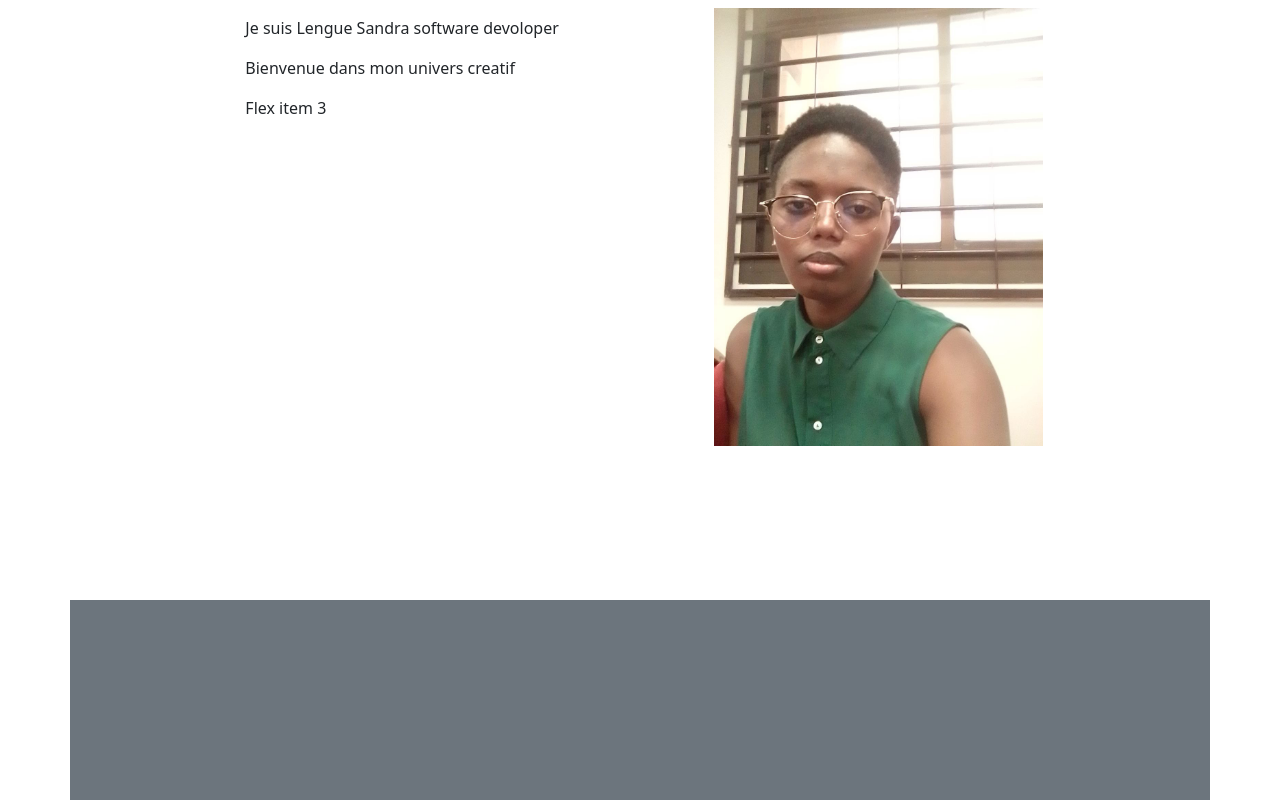
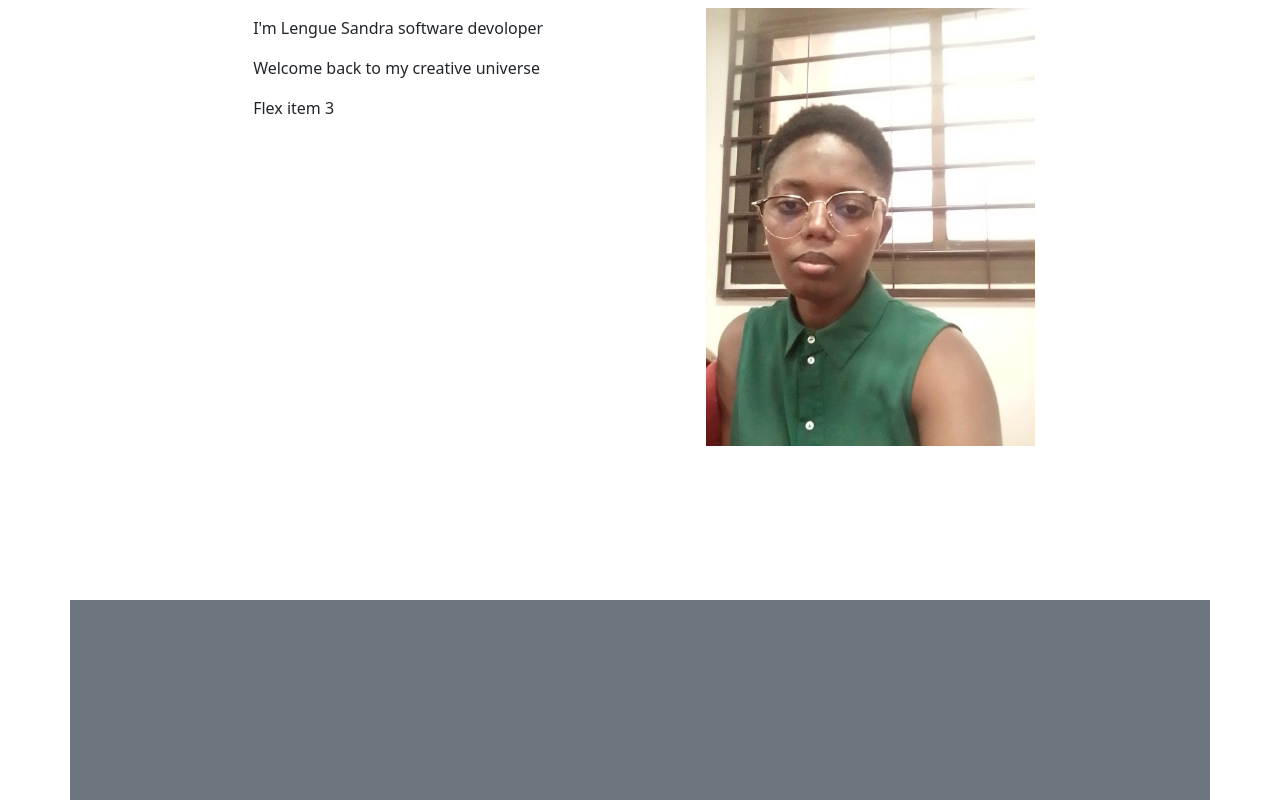
Before and after one commit to lengueSandra48/my-portfolio, a plain HTML site: page index.html in a window 1280 px wide. Shown: the top 800 px of the page. Drawn offline with nearby package versions, Linux system fonts and the light colour scheme.

Commit message:
add about me

```diff
--- a/index.html
+++ b/index.html
@@ -16,8 +16,8 @@
     </div>
     <div class="d-flex p-2 bg-white h-75 container-about justify-content-evenly">
       <div class="d-flex flex-column mb-3">
-        <div class="p-2">Je suis Lengue Sandra software devoloper</div>
-        <div class="p-2">Bienvenue dans mon univers creatif</div>
+        <div class="p-2">I'm Lengue Sandra software devoloper</div>
+        <div class="p-2">Welcome back to my creative universe</div>
         <div class="p-2">Flex item 3</div>
       </div>
       <img src="img/photo_2024-03-20_11-25-12.jpg" class="mw-100 h-75" alt="photo de profil">
```
